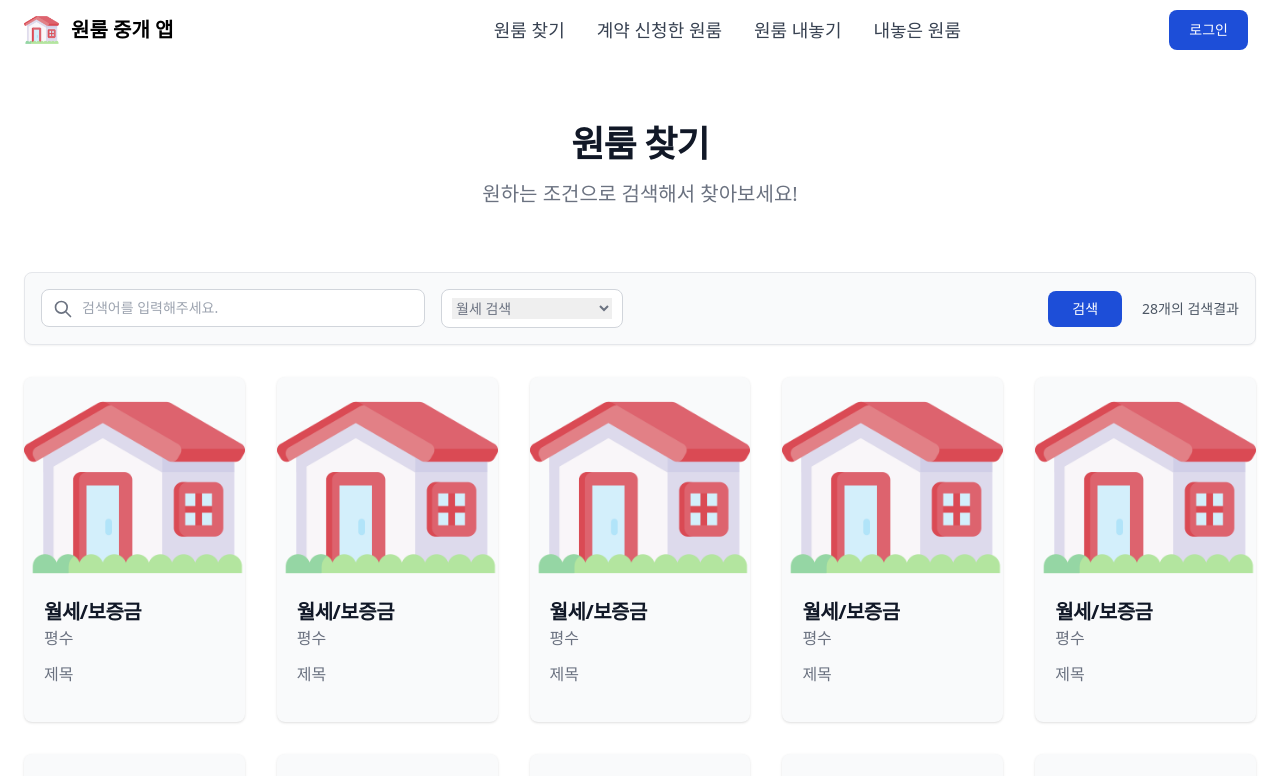
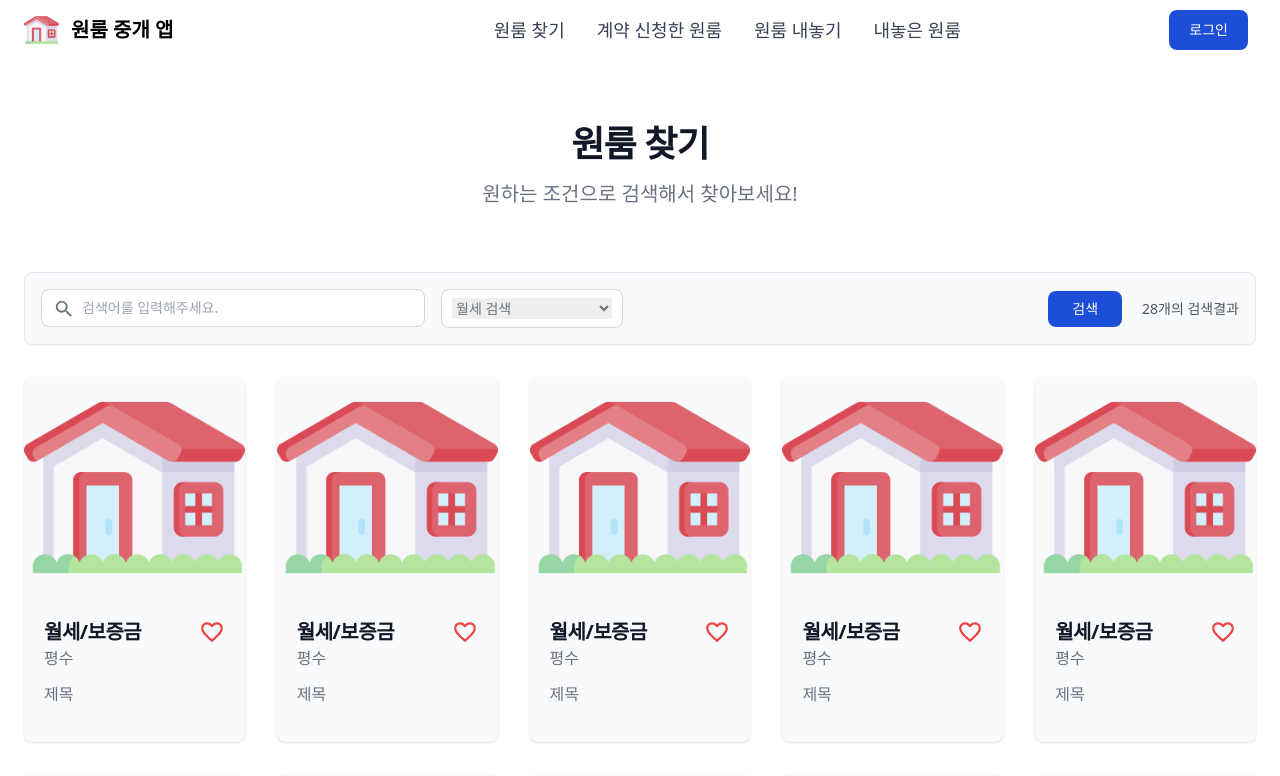
Before and after one commit to YongJaeHyun/room-brokerage-webapp, a Next.js app: page /board in a window 1280 px wide. Shown: the top 776 px of the page. Built offline with nearby package versions, Linux system fonts and the light colour scheme.

Commit message:
[DEV 23] 임대글 카드에 찜 버튼 추가, "계약하기" 버튼이 "계약신청" 버튼으로 변경, 검색 아이콘 react-icons 에서 가져오도록 변경

```diff
--- a/src/components/board/ContractBtn.tsx
+++ b/src/components/board/ContractBtn.tsx
@@ -13,7 +13,7 @@ const ContractBtn = () => {
           onClick={handleChange}
           className="text-white lg:mr-20 xl:mr-64 inline-flex items-center transition-all border border-gray-500 bg-red-500 focus:ring-4 focus:outline-none focus:ring-red-300 font-medium rounded-lg text-bold px-8 py-2.5 text-center dark:text-white"
         >
-          계약 취소
+          신청 취소
         </button>
       ) : (
         <button
@@ -21,7 +21,7 @@ const ContractBtn = () => {
           onClick={handleChange}
           className="text-white lg:mr-20 xl:mr-64 inline-flex items-center transition-all border border-gray-500 bg-primary-500 focus:ring-4 focus:outline-none focus:ring-primary-300 font-medium rounded-lg text-bold px-8 py-2.5 text-center dark:text-white"
         >
-          계약 하기
+          계약 신청
         </button>
       )}
     </>
--- /dev/null
+++ b/src/components/board/FavoriteBtnOnCard.tsx
@@ -0,0 +1,24 @@
+import { useState } from "react";
+import { MdFavorite, MdFavoriteBorder } from "react-icons/md";
+
+const FavoriteBtnOnCard = () => {
+  const [value, setValue] = useState(false);
+  const handleChange = () => {
+    setValue((prev) => !prev);
+  };
+  return (
+    <button
+      type="button"
+      onClick={handleChange}
+      className="inline-flex items-center transition-all focus:outline-none font-medium rounded-lg text-sm text-center dark:text-white"
+    >
+      {value === true ? (
+        <MdFavorite className="text-red-500" fontSize={26} />
+      ) : (
+        <MdFavoriteBorder className="text-red-500" fontSize={26} />
+      )}
+    </button>
+  );
+};
+
+export default FavoriteBtnOnCard;
--- a/src/components/board/Item.tsx
+++ b/src/components/board/Item.tsx
@@ -1,4 +1,5 @@
 import Link from "next/link";
+import FavoriteBtnOnCard from "./FavoriteBtnOnCard";
 
 type Props = {
   id: string;
@@ -6,13 +7,21 @@ type Props = {
 
 const Item = ({ id }: Props) => {
   return (
-    <div className="items-start flex-col bg-gray-50 rounded-lg shadow sm:flex dark:bg-gray-800 dark:border-gray-700 hover:bg-gray-100">
+    <div className="items-start flex-col bg-gray-50 rounded-lg shadow sm:flex dark:bg-gray-800 dark:border-gray-700">
+      <Link href={`/board/${id}`} className="hover:bg-gray-100">
+        <img className="w-full rounded-lg" src="/images/logo.png" alt="Bonnie Avatar" />
+      </Link>
+      <div className="p-5 w-full">
+        <div className="flex w-full justify-between">
           <Link href={`/board/${id}`}>
-        <img className="w-full rounded-lg" src="/images/logo.png" alt="Bonnie Avatar" />
-        <div className="p-5 pt-0">
-          <h3 className="text-xl font-bold tracking-tight text-gray-900 dark:text-white">
+            <h3 className="flex items-center text-xl font-bold tracking-tight text-gray-900 dark:text-white">
               월세/보증금
             </h3>
+          </Link>
+          <div className="flex justify-center items-center text-amber-600">
+            <FavoriteBtnOnCard />
+          </div>
+        </div>
         <span className="text-gray-500 dark:text-gray-400">평수</span>
         <p className="mt-3 mb-4 font-light text-gray-500 dark:text-gray-400">제목</p>
         <ul className="flex space-x-4 sm:mt-0">
@@ -22,7 +31,6 @@ const Item = ({ id }: Props) => {
           <li></li>
         </ul>
       </div>
-      </Link>
     </div>
   );
 };
--- a/src/components/board/SearchBox.tsx
+++ b/src/components/board/SearchBox.tsx
@@ -1,4 +1,5 @@
 import { useState } from "react";
+import { MdSearch } from "react-icons/md";
 
 const SearchBox = () => {
   const [inputVal, setInputVal] = useState("");
@@ -15,21 +16,7 @@ const SearchBox = () => {
       <div className="flex-shrink-0 w-full sm:w-auto sm:flex ">
         <div className="relative flex-shrink-0 w-full mb-4 sm:mb-0 sm:mr-4 sm:w-64 lg:w-96">
           <div className="absolute inset-y-0 left-0 z-50 flex items-center pl-3 pointer-events-none">
-            <svg
-              xmlns="http://www.w3.org/2000/svg"
-              fill="none"
-              viewBox="0 0 24 24"
-              stroke-width="2"
-              stroke="currentColor"
-              aria-hidden="true"
-              className="w-5 h-5 text-gray-500 dark:text-gray-400"
-            >
-              <path
-                stroke-linecap="round"
-                stroke-linejoin="round"
-                d="M21 21l-6-6m2-5a7 7 0 11-14 0 7 7 0 0114 0z"
-              ></path>
-            </svg>
+            <MdSearch fontSize={22} className="text-gray-500" />
           </div>
           <label htmlFor="search" className="hidden">
             Search block sections
```
Lines whose indentation alone changed are shown as unchanged.
